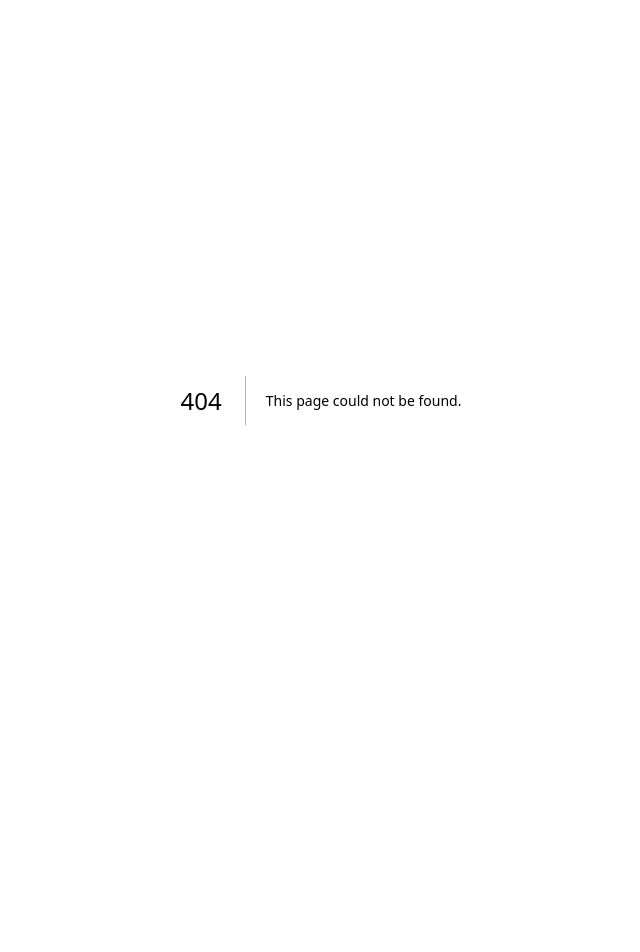
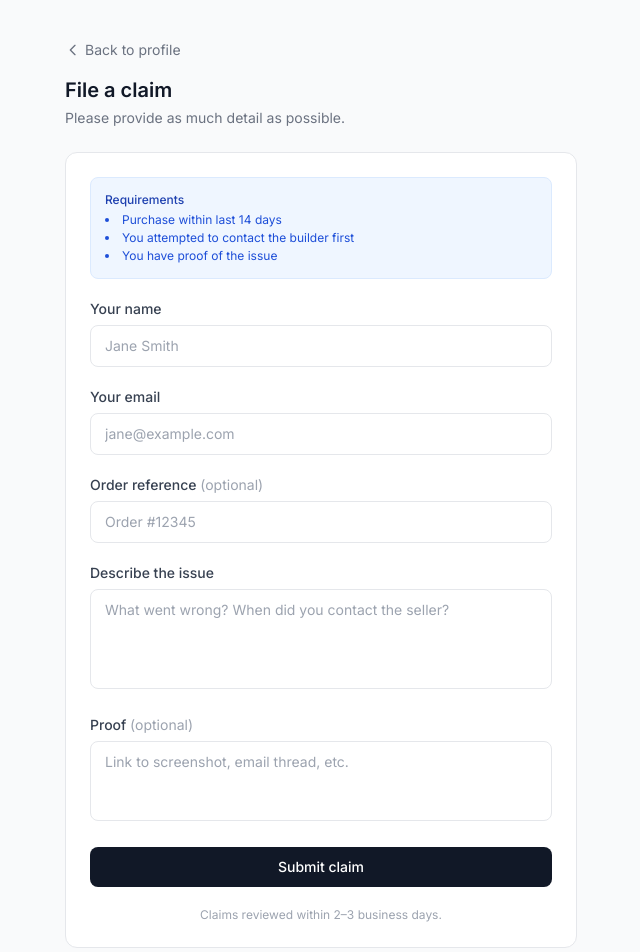
Before and after one commit to engjsmercedes/trustlayer, a Next.js app: page /claim/1 in a window 1280 px wide. Before the commit this address had no page. Shown: the top 952 px of the page, without its empty margins (319-959 px from the left). Before the commit the page ends 800 px from the top, so only its background shows below. Built offline with nearby package versions, Linux system fonts and the light colour scheme; no server answers.

Commit message:
add src/app/claim/[slug]/page.tsx

```diff
--- /dev/null
+++ b/src/app/claim/[slug]/page.tsx
@@ -0,0 +1,70 @@
+'use client'
+import { useState } from 'react'
+import { useParams } from 'next/navigation'
+import Link from 'next/link'
+import { createClient } from '@/lib/supabase/client'
+
+export default function ClaimPage() {
+  const { slug } = useParams<{ slug: string }>()
+  const supabase = createClient()
+  const [step, setStep] = useState<'form'|'success'|'not_found'>('form')
+  const [loading, setLoading] = useState(false)
+  const [error, setError] = useState<string | null>(null)
+  const [form, setForm] = useState({ buyer_name: '', buyer_email: '', order_reference: '', issue_description: '', proof: '' })
+  const update = (field: string, value: string) => setForm(f => ({ ...f, [field]: value }))
+
+  async function handleSubmit(e: React.FormEvent) {
+    e.preventDefault(); setLoading(true); setError(null)
+    const { data: profile } = await supabase.from('profiles').select('id, status').eq('slug', slug).single()
+    if (!profile) { setStep('not_found'); setLoading(false); return }
+    if (profile.status === 'suspended') { setError('Protection suspended. Claims cannot be filed.'); setLoading(false); return }
+    const { error: insertError } = await supabase.from('claims').insert({ profile_id: profile.id, buyer_name: form.buyer_name, buyer_email: form.buyer_email, order_reference: form.order_reference || null, issue_description: form.issue_description, proof: form.proof || null, status: 'pending' })
+    if (insertError) { setError(insertError.message); setLoading(false); return }
+    setStep('success'); setLoading(false)
+  }
+
+  if (step === 'success') return (
+    <div className="min-h-screen bg-gray-50 flex items-center justify-center p-4">
+      <div className="w-full max-w-md card text-center">
+        <h2 className="text-lg font-semibold text-gray-900 mb-2">Claim submitted</h2>
+        <p className="text-sm text-gray-500 mb-6">We notified the builder. They have 48 hours to respond. We\'ll email <strong>{form.buyer_email}</strong> with updates.</p>
+        <Link href={`/builder/${slug}`} className="btn-secondary w-full">Back to profile</Link>
+      </div>
+    </div>
+  )
+
+  if (step === 'not_found') return (
+    <div className="min-h-screen bg-gray-50 flex items-center justify-center p-4">
+      <div className="w-full max-w-md card text-center"><p className="text-gray-500 text-sm mb-4">Builder not found.</p><Link href="/" className="btn-secondary">Back to home</Link></div>
+    </div>
+  )
+
+  return (
+    <div className="min-h-screen bg-gray-50 py-10 px-4">
+      <div className="max-w-lg mx-auto">
+        <div className="mb-6">
+          <Link href={`/builder/${slug}`} className="text-sm text-gray-500 hover:text-gray-800 flex items-center gap-1 mb-4">
+            <svg className="w-4 h-4" fill="none" viewBox="0 0 24 24" stroke="currentColor"><path strokeLinecap="round" strokeLinejoin="round" strokeWidth={2} d="M15 19l-7-7 7-7" /></svg>
+            Back to profile
+          </Link>
+          <h1 className="text-xl font-semibold text-gray-900">File a claim</h1>
+          <p className="text-sm text-gray-500 mt-1">Please provide as much detail as possible.</p>
+        </div>
+        <form onSubmit={handleSubmit} className="card space-y-5">
+          <div className="rounded-lg bg-blue-50 border border-blue-100 p-3.5">
+            <p className="text-xs font-medium text-blue-800 mb-1">Requirements</p>
+            <ul className="text-xs text-blue-700 space-y-0.5 list-disc list-inside"><li>Purchase within last 14 days</li><li>You attempted to contact the builder first</li><li>You have proof of the issue</li></ul>
+          </div>
+          <div><label className="label">Your name</label><input type="text" value={form.buyer_name} onChange={e => update('buyer_name', e.target.value)} className="input" placeholder="Jane Smith" required /></div>
+          <div><label className="label">Your email</label><input type="email" value={form.buyer_email} onChange={e => update('buyer_email', e.target.value)} className="input" placeholder="jane@example.com" required /></div>
+          <div><label className="label">Order reference <span className="text-gray-400 font-normal">(optional)</span></label><input type="text" value={form.order_reference} onChange={e => update('order_reference', e.target.value)} className="input" placeholder="Order #12345" /></div>
+          <div><label className="label">Describe the issue</label><textarea value={form.issue_description} onChange={e => update('issue_description', e.target.value)} className="input min-h-[100px] resize-none" placeholder="What went wrong? When did you contact the seller?" required /></div>
+          <div><label className="label">Proof <span className="text-gray-400 font-normal">(optional)</span></label><textarea value={form.proof} onChange={e => update('proof', e.target.value)} className="input min-h-[80px] resize-none" placeholder="Link to screenshot, email thread, etc." /></div>
+          {error && <p className="error-text">{error}</p>}
+          <button type="submit" className="btn-primary w-full" disabled={loading}>{loading ? 'Submitting…' : 'Submit claim'}</button>
+          <p className="text-xs text-gray-400 text-center">Claims reviewed within 2–3 business days.</p>
+        </form>
+      </div>
+    </div>
+  )
+}
```
